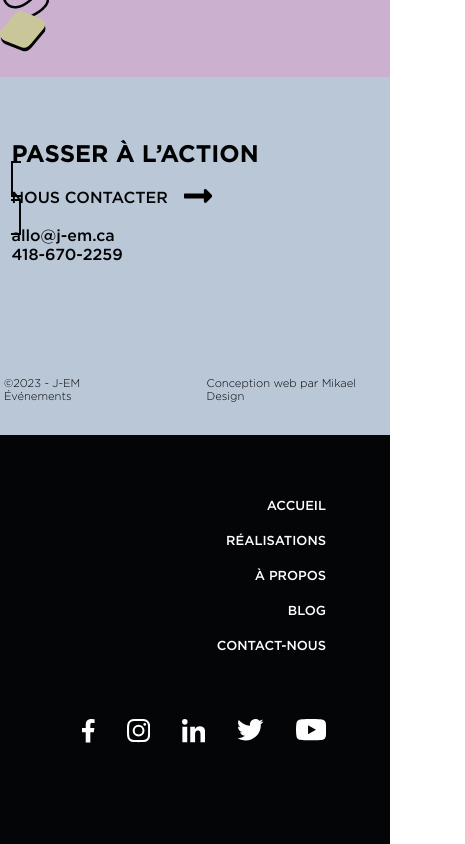
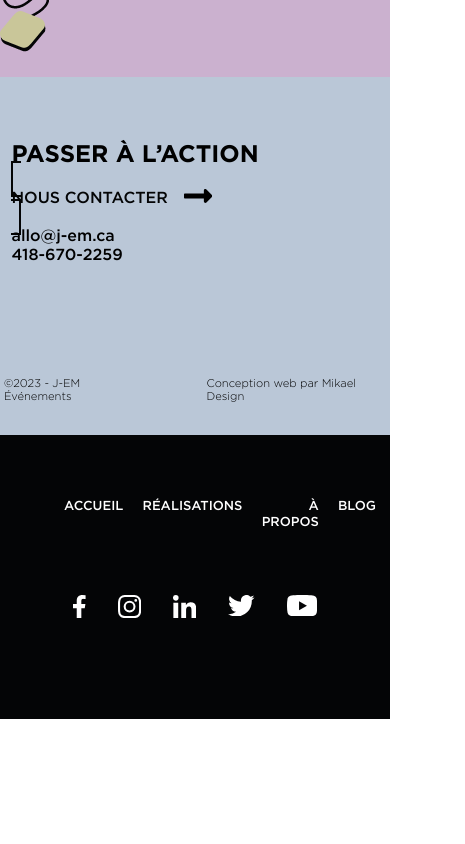
Before and after one commit to EarlPappi/j-em, a React (Create React App) app: page / in a window 390 px wide. Shown: the part 8082-8926 px from the top of the page, 465 px wide, since content can reach past the window. After the commit the page ends 8801 px from the top, so only its background shows below. Built offline with nearby package versions, Linux system fonts and the light colour scheme.

Commit message:
--commit: footer tablet adn desktop done

```diff
--- a/src/components/Home/NosSection.module.css
+++ b/src/components/Home/NosSection.module.css
@@ -15,8 +15,6 @@
 .titleCon {
     display: flex;
 }
-
-.titleCon img {}
 
 @media (min-width: 768px) {
     .titleCon {
--- a/src/components/footer/Footer.module.css
+++ b/src/components/footer/Footer.module.css
@@ -10,7 +10,7 @@
     width: 100%;
 }
 
-@media (min-width: 767px) {
+@media (min-width: 1024px) {
     .footerMainCon {
         display: flex;
     }
@@ -22,7 +22,7 @@
     padding-top: 4em;
 }
 
-@media (min-width: 767px) {
+@media (min-width: 1024px) {
     .blueBgCon {
         width: 70%;
     }
@@ -34,7 +34,7 @@
     padding: 4em;
 }
 
-@media (min-width: 767px) {
+@media (min-width: 1024px) {
     .blackBgCon {
         width: 30%;
     }
@@ -85,11 +85,16 @@
 
 .blackBgCon nav {
     display: flex;
-    flex-direction: column;
+    flex-direction: row;
     justify-content: space-between;
     gap: 1.2em;
+    text-align: right;
+}
 
-    text-align: right;
+@media (min-width: 1024px) {
+    .blackBgCon nav {
+        flex-direction: column
+    }
 }
 
 .blackBgCon nav a {
@@ -104,10 +109,16 @@
     align-items: center;
 }
 
-.blackBgCon div{
+.blackBgCon div {
     margin: 2em 0;
     margin-top: 4em;
     display: flex;
     gap: 2em;
-    justify-content: flex-end;
+    justify-content: center;
 }
+
+@media (min-width: 1024px) {
+    .blackBgCon div{
+        justify-content: flex-end;
+    }
+}
```
Also changed, not shown: src/components/footer/Footer.jsx (+7 -7 lines).
